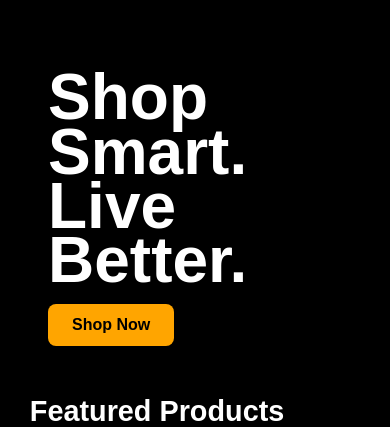
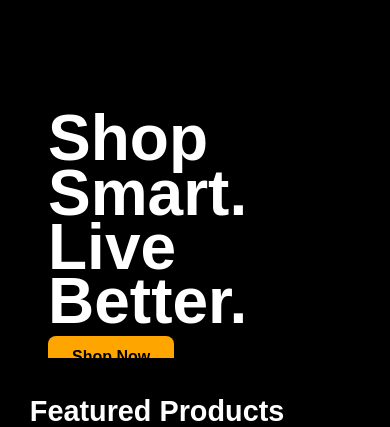
Before and after one commit to olaoluwajf/soundstore-ecommerce, a React (Vite) app: page /#/ in a window 390 px wide. Shown: the part 150-577 px from the top of the page. Built offline with nearby package versions, Linux system fonts and the light colour scheme; no server answers; the database is empty.

Commit message:
fixed ui errors

```diff
--- a/src/Components/AuthPage.css
+++ b/src/Components/AuthPage.css
@@ -87,7 +87,7 @@
 
 @media (max-width: 768px) {
   .auth-container {
-    padding-left: 70px;
+    padding-left: 40px;
   }
 
   .auth-card {
--- a/src/Components/Hero.css
+++ b/src/Components/Hero.css
@@ -27,11 +27,12 @@
   color: #ccc;
 }
 
-.hero-text button {
+.hero-text-btn {
   padding: 0.75rem 1.5rem;
   background: orange;
   color: #000;
   border: none;
+  text-decoration: none;
   border-radius: 8px;
   font-weight: bold;
   cursor: pointer;
@@ -103,7 +104,7 @@
 @media (max-width: 768px) {
 
 .hero-text{
-  top: -4rem;
+  top: -2rem;
   position: relative;
 }
 
--- a/src/Components/Hero.jsx
+++ b/src/Components/Hero.jsx
@@ -1,4 +1,5 @@
 import './Hero.css';
+import { Link } from 'react-router-dom';
 import { motion } from 'framer-motion';
 
 export default function Hero() {
@@ -6,7 +7,7 @@ export default function Hero() {
     <section className="hero">
       <motion.div className="hero-text" initial={{ opacity: 0, x: -50 }} animate={{ opacity: 1, x: 0 }} transition={{ duration: 0.8 }}>
         <h2>Shop Smart. <br /> Live Better.</h2>
-        <button>Shop Now</button>
+        <Link to="/products" className="hero-text-btn">Shop Now</Link>
       </motion.div>
       <motion.div initial={{ opacity: 0, x: 50 }} animate={{ opacity: 1, x: 0 }} transition={{ duration: 0.8 }}>
            <div className="hero-image-container">
```
